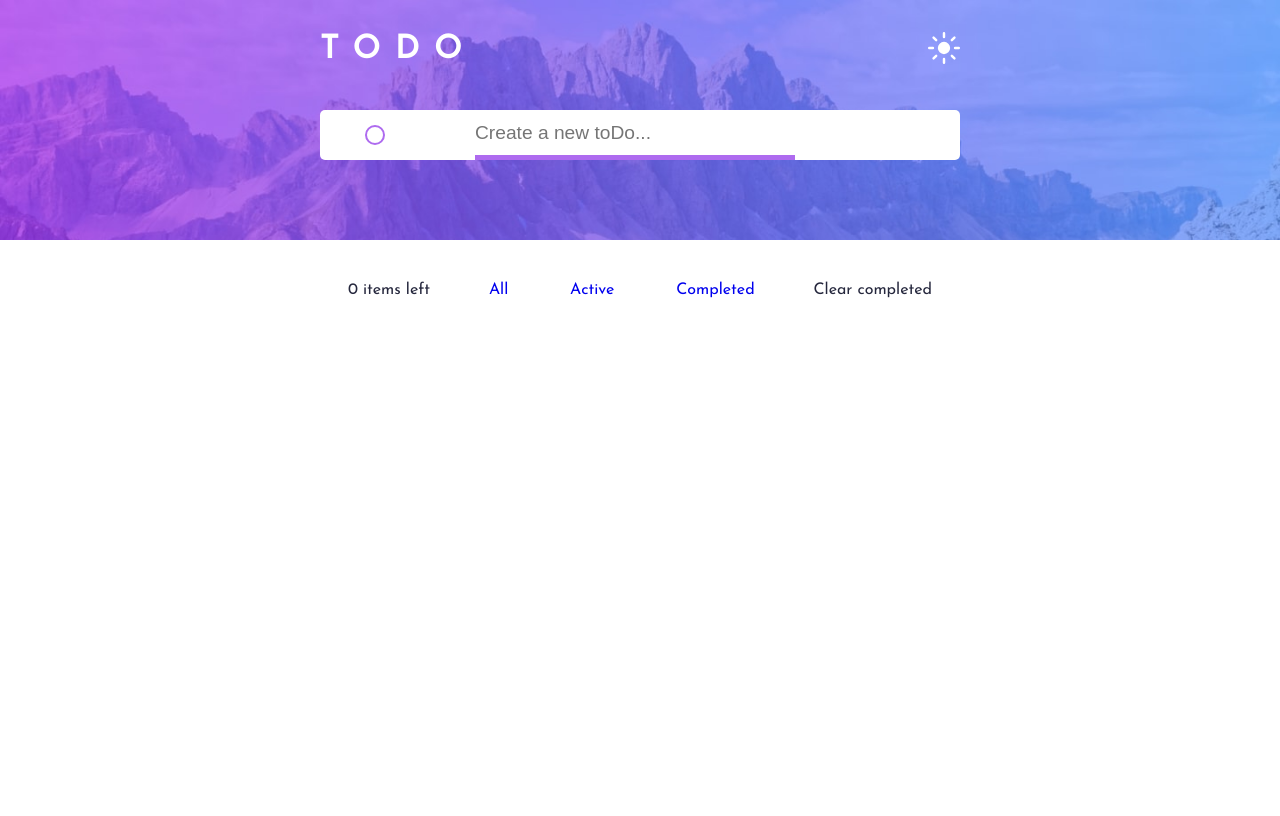
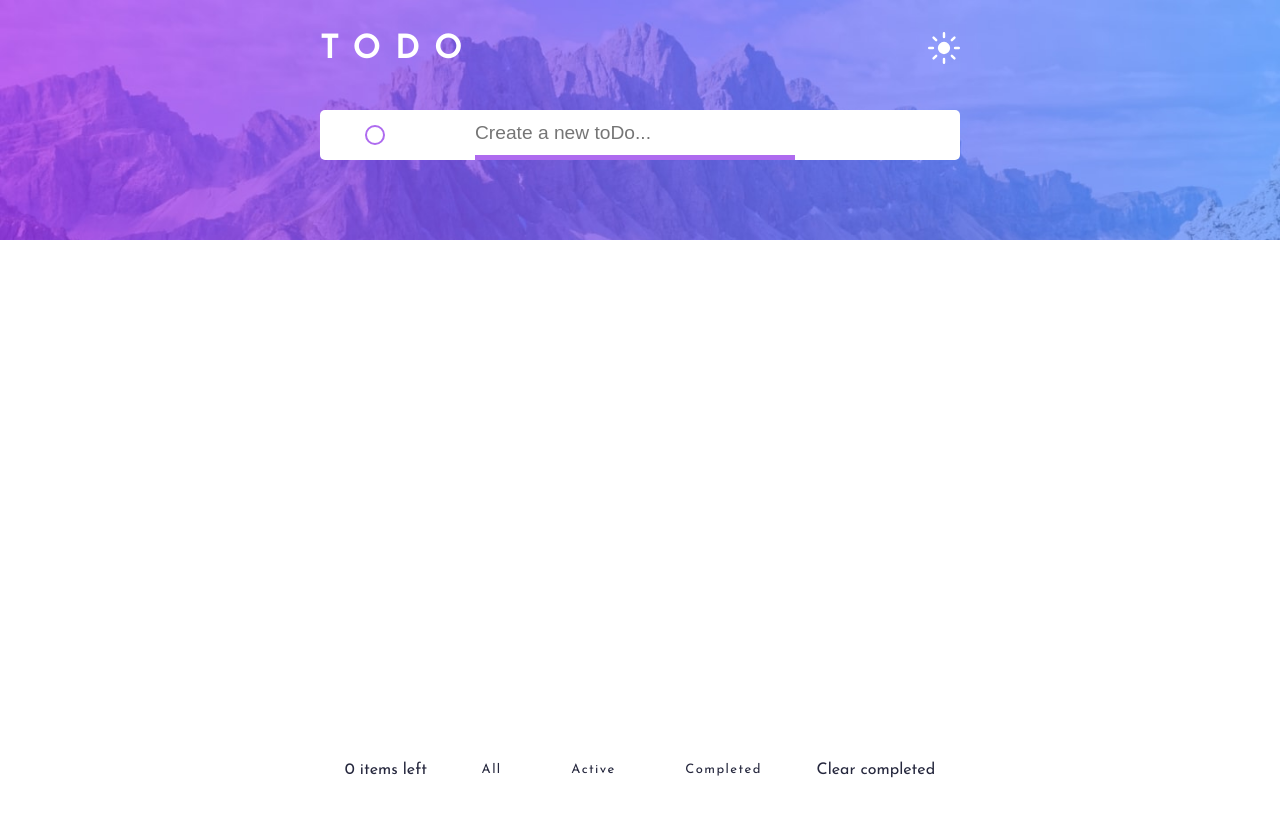
Before and after one commit to LazyBrogrammer/toDo-react, a React (Vite) app: page / in a window 1280 px wide. Shown: the top 816 px of the page. Built offline with nearby package versions, Linux system fonts and the light colour scheme.

Commit message:
to fix all css

```diff
--- a/index.html
+++ b/index.html
@@ -12,10 +12,12 @@
       href="https://fonts.googleapis.com/css2?family=Josefin+Sans&display=swap"
       rel="stylesheet"
     />
+
     <title>toDo by JVHR</title>
   </head>
   <body>
     <div id="root"></div>
+    <script src="https://kit.fontawesome.com/ec68c53263.js" crossorigin="anonymous"></script>
     <script type="module" src="/src/main.jsx"></script>
   </body>
 </html>
--- a/package.json
+++ b/package.json
@@ -9,6 +9,9 @@
     "preview": "vite preview"
   },
   "dependencies": {
+    "@fortawesome/fontawesome-svg-core": "^6.2.1",
+    "@fortawesome/free-solid-svg-icons": "^6.2.1",
+    "@fortawesome/react-fontawesome": "^0.2.0",
     "react": "^18.2.0",
     "react-dom": "^18.2.0",
     "react-router-dom": "5",
--- a/src/components/Footer.jsx
+++ b/src/components/Footer.jsx
@@ -22,13 +22,36 @@ const Footer = ({ data, setData, theme }) => {
     >
       {activeNumber + " items left"}
       <Link className="link" to="/">
-        All
+        <span
+          style={{
+            background: `${theme ? "#fff" : "#25273D"}`,
+            color: `${theme ? "#25273D" : "#fff"}`,
+          }}
+        >
+          All
+
+        </span>
       </Link>
       <Link className="link" to="/active">
-        Active
+        <span
+          style={{
+            background: `${theme ? "#fff" : "#25273D"}`,
+            color: `${theme ? "#25273D" : "#fff"}`,
+          }}
+        >
+          Active
+        </span>
       </Link>
       <Link className="link" to="/completed">
-        Completed
+        <span
+          style={{
+            background: `${theme ? "#fff" : "#25273D"}`,
+            color: `${theme ? "#25273D" : "#fff"}`,
+            "&:before": `${theme} ? '#25273D' : #fff`,
+          }}
+        >
+          Completed
+        </span>
       </Link>
       <p onClick={clearCompleted}>Clear completed</p>
     </StyledFooter>
@@ -36,28 +59,69 @@ const Footer = ({ data, setData, theme }) => {
 };
 const StyledFooter = styled.div`
   width: 50%;
-  height: 40px;
+  min-height: 40px;
   display: flex;
   justify-content: space-around;
   align-items: center;
   margin: 0 auto;
+  border-radius: 10px;
+  margin-top: 70vh;
   position: sticky;
-  margin: 0 auto;
   bottom: 10px;
-  border-radius: 10px;
-  margin-top: 20px;
+  left: 0;
+  right: 0;
+  padding: 5px;
   @media only screen and (max-width: 768px) {
     width: 90%;
   }
 
   .link {
-    cursor: pointer;
+    display: flex;
+    align-items: center;
+    padding: 0 12px;
     text-decoration: none;
     margin-left: 3px;
     margin-right: 3px;
+    span {
+      /* color: rgb(249, 249, 249); */
+      font-size: 13px;
+      letter-spacing: 1.42px;
+      line-height: 1.08;
+      padding: 2px 0px;
+      white-space: nowrap;
+      position: relative;
+      &:before {
+        background-color: rgb(249, 249, 249);
+        border-radius: 0px 0px 4px 4px;
+        bottom: -6px;
+        content: "";
+        height: 2px;
+        left: 0px;
+        opacity: 0;
+        position: absolute;
+        right: 0px;
+        transform-origin: left center;
+        transform: scaleX(0);
+        transition: all 250ms cubic-bezier(0.25, 0.46, 0.45, 0.94) 0s;
+        visibility: hidden;
+        width: auto;
+      }
+    }
+    &:hover {
+      span:before {
+        transform: scaleX(1);
+        visibility: visible;
+        opacity: 1 !important;
+      }
+    }
   }
+
   p {
     cursor: pointer;
+    transition: all 0.3s;
+    &:hover {
+      color: #701b79;
+    }
   }
 `;
 export default Footer;
--- a/src/pages/Active.jsx
+++ b/src/pages/Active.jsx
@@ -1,5 +1,9 @@
 import React from 'react';
 import styled from 'styled-components';
+import { FontAwesomeIcon } from "@fortawesome/react-fontawesome";
+import {
+  faCircleNotch,
+} from "@fortawesome/free-solid-svg-icons";
 const Active = ({ data, setData }) => {
     const activeData = data.filter((item) => item.isComplete === false);
   return (
@@ -7,7 +11,8 @@ const Active = ({ data, setData }) => {
         {activeData.slice().reverse().map((item) => {
             return (
                 <div key={item.id}>
-                    <h2>{item.text}</h2>
+                    <FontAwesomeIcon icon={faCircleNotch} />
+                    <p>{item.text}</p>
                 </div>
             )
         })}
@@ -16,6 +21,9 @@ const Active = ({ data, setData }) => {
 };
 
 const StyledActive = styled.div`
-
-`
+  display: flex;
+  justify-content: center;
+  align-items: center;
+  flex-direction: column;
+`;
 export default Active;
--- a/src/pages/All.jsx
+++ b/src/pages/All.jsx
@@ -1,9 +1,15 @@
-import React from "react";
+import React, { useState } from "react";
 import styled from "styled-components";
-
+import { FontAwesomeIcon } from "@fortawesome/react-fontawesome";
+import {
+  faCircleCheck,
+  faCircleNotch,
+} from "@fortawesome/free-solid-svg-icons";
 const All = ({ data, setData, theme }) => {
+  const [boolean, setBoolean] = useState(true);
   const handleActive = (index) => {
-    data.slice().reverse()[index].isComplete = true;
+    setBoolean(!boolean);
+    data.slice().reverse()[index].isComplete = boolean;
     setData([...data]);
   };
   const CompletedItem = ({}) => {
@@ -16,14 +22,34 @@ const All = ({ data, setData, theme }) => {
     background-color: green;
   `;
   return (
-    <StyledAll style={{ background: `${theme} ? '#fff' : '#171823'` }}>
+    <StyledAll
+      style={{
+        background: `${theme} ? '#fff' : '#171823'`,
+        color: `${theme ? "#25273D" : "#fff"}`,
+      }}
+    >
       {data
         .slice()
         .reverse()
         .map((item, index) => {
           return (
-            <div onClick={() => handleActive(index)} key={item.id}>
-              <h2>{item.text}</h2>
+            <div
+              style={{
+                borderColor: `${theme ? "#e3e4f1" : "#393A4B"}`,
+                textDecoration: `${
+                  item.isComplete === true ? "line-through" : ""
+                }`,
+              }}
+              onClick={() => handleActive(index)}
+              key={item.id}
+              className="all"
+            >
+              <FontAwesomeIcon
+                icon={item.isComplete ? faCircleCheck : faCircleNotch}
+                style={{ color: "#B567EF" }}
+                className="font"
+              />
+              <div>{item.text}</div>
             </div>
           );
         })}
@@ -38,11 +64,32 @@ const StyledAll = styled.div`
   flex-direction: column;
   align-items: center;
   margin: 0 auto;
+  /* border: 1px solid black; */
+  /* box-shadow: 0px 35px 50px -15px rgba(194, 195, 214, 0.5); */
+  box-shadow: 0px 35px 50px -15px rgba(0, 0, 0, 0.5);
+  border-radius: 5px;
+  padding: 10px;
   @media only screen and (max-width: 768px) {
     width: 90%;
   }
+  .all {
+    cursor: pointer;
+    width: 100%;
+    display: flex;
+    align-items: center;
+    /* justify-content: space-between; */
+    /* margin: 5px; */
+    border-bottom: 1px solid;
+    padding: 15px;
+    overflow: hidden;
+    .font {
+      margin-right: 10px;
+    }
+  }
+  .active {
+  }
+  .complete {
+  }
 `;
-// const StyledCompleted = styled.div`
-//   background-color: yellow;
-// `;
+
 export default All;
--- a/src/pages/Completed.jsx
+++ b/src/pages/Completed.jsx
@@ -1,20 +1,37 @@
 import React from "react";
-
+import styled from "styled-components";
+import { FontAwesomeIcon } from "@fortawesome/react-fontawesome";
+import {
+  faCircleCheck,
+} from "@fortawesome/free-solid-svg-icons";
 const Completed = ({data, setData}) => {
   const completedData = data.filter((item) => item.isComplete === true)
   return (
-    <div>
+    <StyledCompleted>
      {
       completedData.slice().reverse().map((item) => {
         return (
           <div key={item.id}>
+            <FontAwesomeIcon style={{color: '#b567ef'}} icon={faCircleCheck} />
             <h2>{item.text}</h2>
           </div>
-        )
+        );
       })
      }
-    </div>
+    </StyledCompleted>
   );
 };
-
+const StyledCompleted = styled.div`
+  display: flex;
+  justify-content: center;
+  align-items: center;
+  flex-direction: column;
+  div {
+    cursor: pointer;
+    text-decoration: line-through;
+    .font-awseome {
+      color: #b567ef;
+    }
+  }
+`;
 export default Completed;
```
Also changed, not shown: 1 other file (tests, documents, lock files or other folders).
